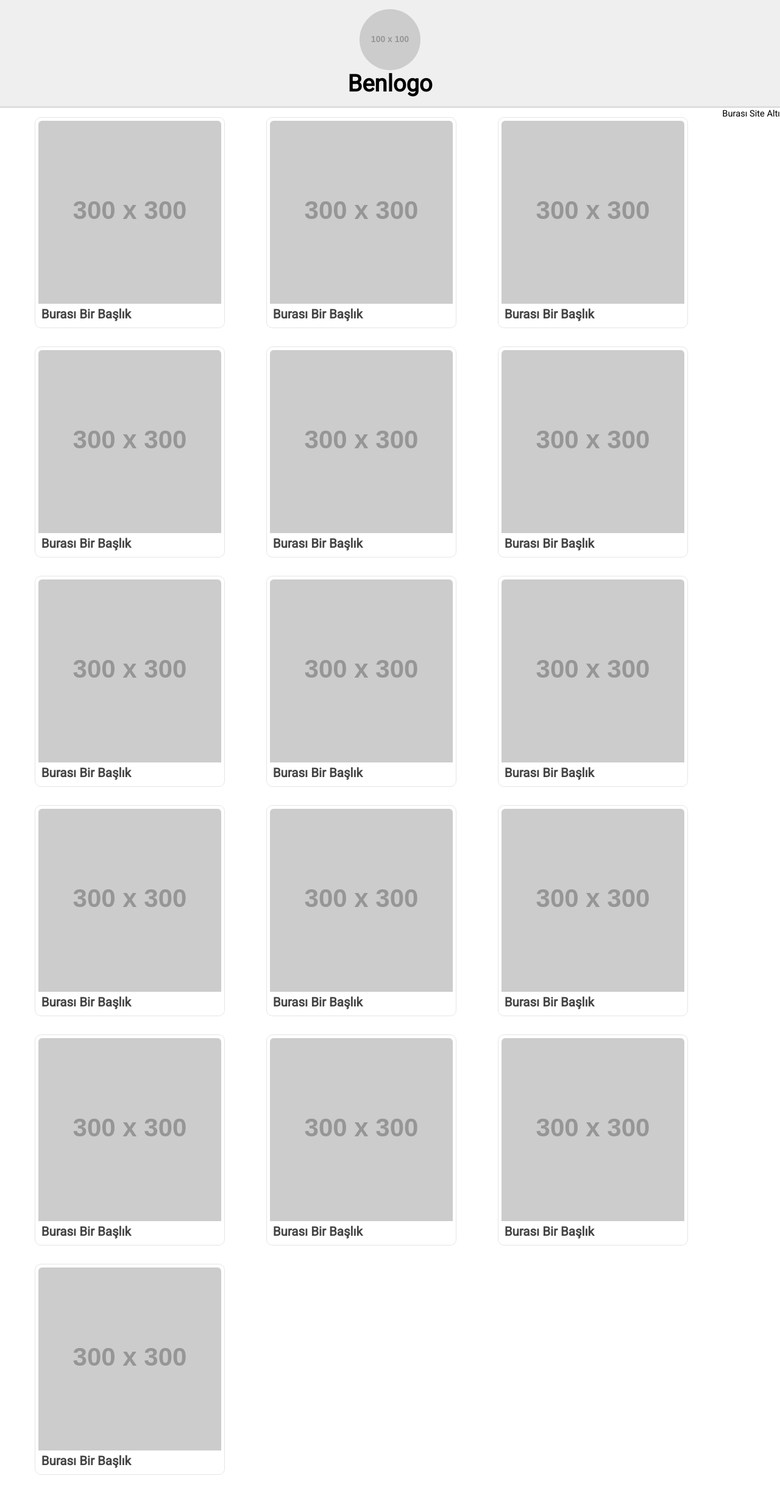
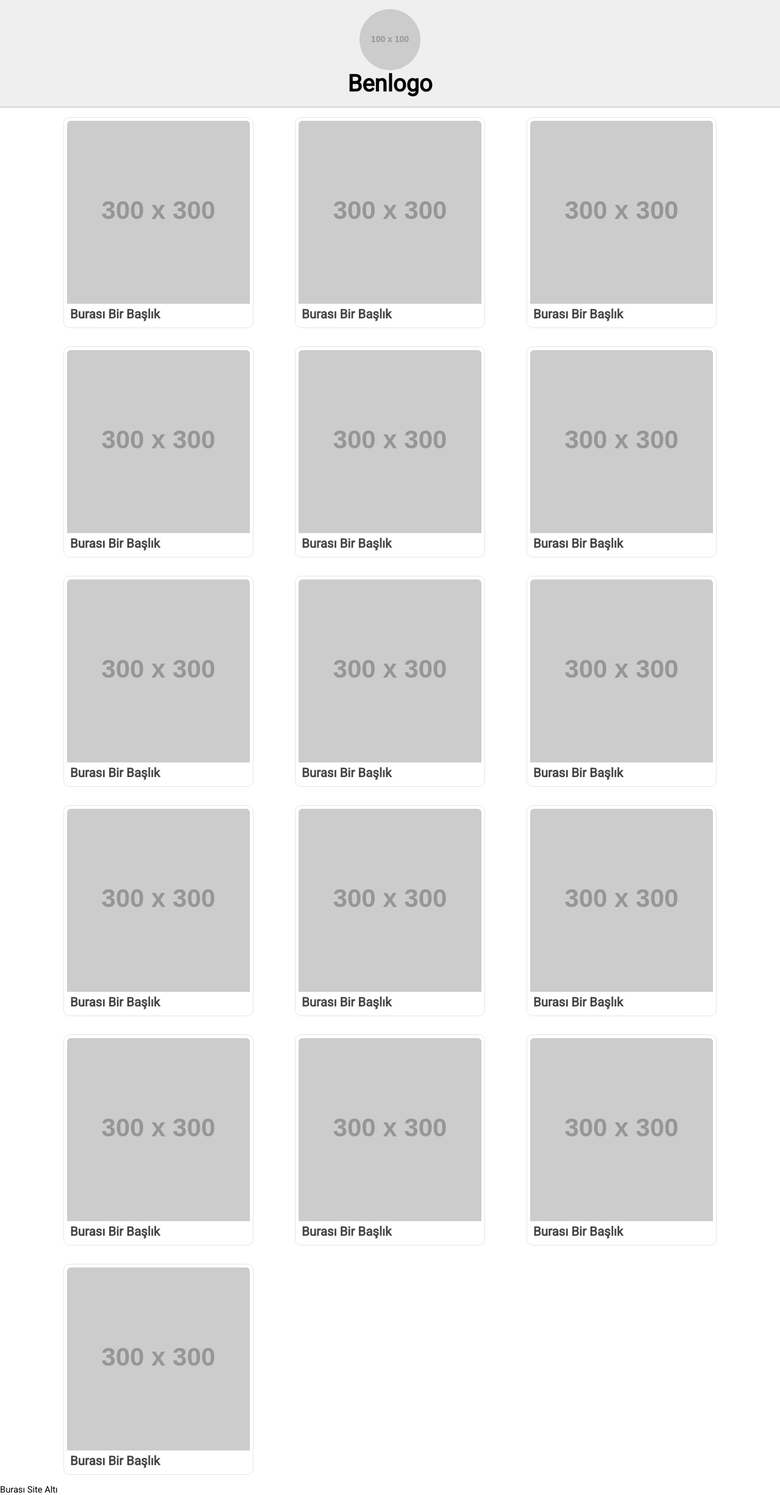
Before and after one commit to data-deveb/data-deveb.github.io, a Jekyll site: the page built from temalar/basit/index.html, in a window 1280 px wide. Shown: the whole page at 61% size. Built offline with Jekyll 4.4.1, drawn with Linux system fonts in a browser that asks for light colours.

Commit message:
Güncelleme

```diff
--- a/_layouts/tema-basit_home.html
+++ b/_layouts/tema-basit_home.html
@@ -7,9 +7,11 @@
   <header data-gnl="24 24p" style="background-color:#efefef; border-bottom:3px solid #ddd; padding:15px 0;">
   {% include tema-basit_header.html %}
   </header>
-  <div data-gnl="kaplama">
-  {{ content }}
-  </div>
-  <footer>Burası Site Altı</footer>
+  <article data-gnl="24 24p">
+    <div data-gnl="kaplama">
+    {{ content }}
+    </div>
+  </article>
+  <footer data-gnl="24 24p">Burası Site Altı</footer>
 </body>
 </html>
```
